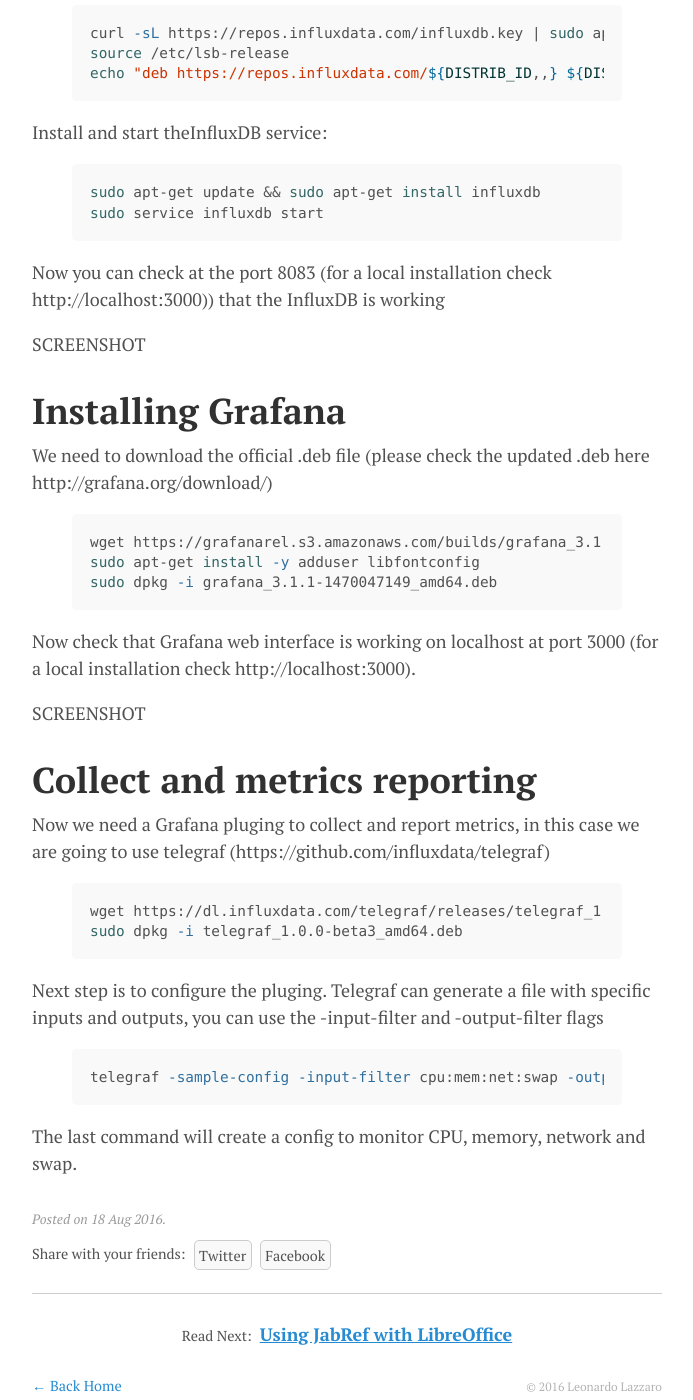
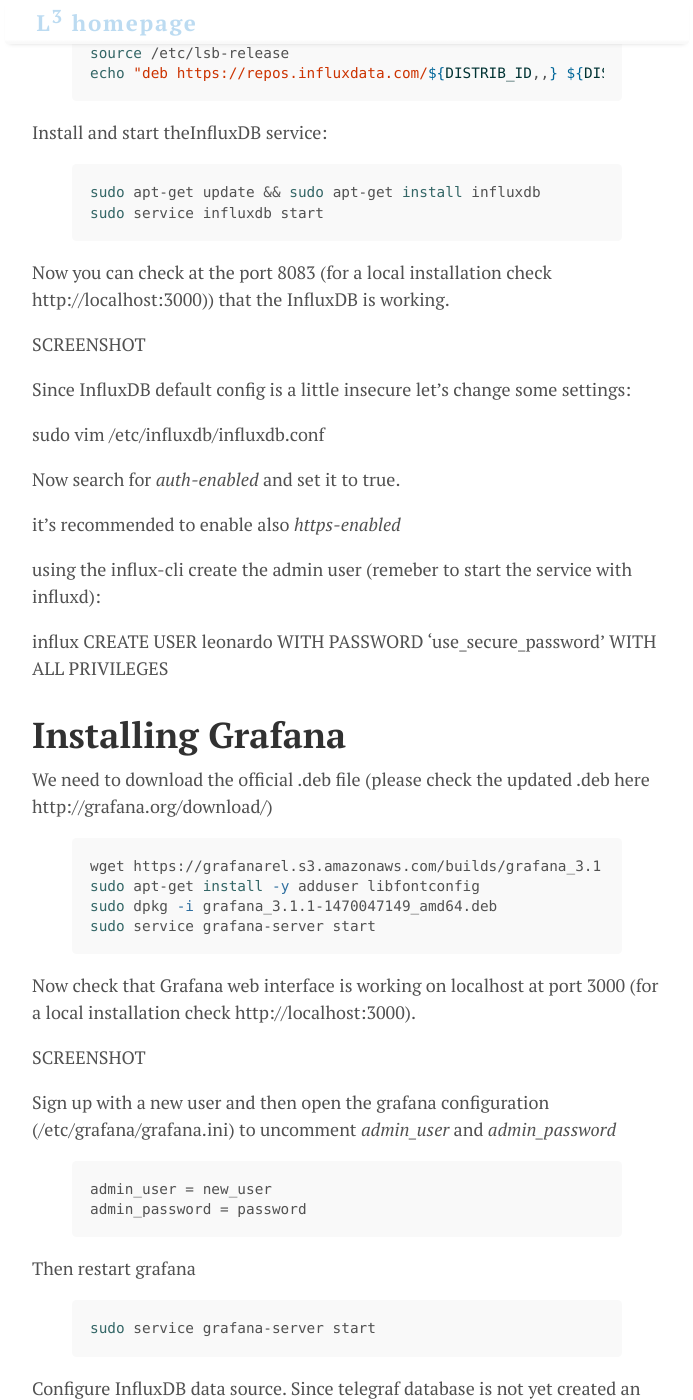
Before and after one commit to llazzaro/llazzaro.github.io, a Jekyll site: the page built from _posts/2016-08-18-Using-grafana-to-monitor-linux-or-to-replace-munin.md, in a window 1280 px wide and 1400 px high, scrolled down 385 px. Shown: the whole window, without its empty margins (293-986 px from the left). Built offline with Jekyll 4.4.1, drawn with Linux system fonts in a browser that asks for light colours; some of the changed text lies outside the part shown.

Commit message:
update post

```diff
--- a/_posts/2016-08-18-Using-grafana-to-monitor-linux-or-to-replace-munin.md
+++ b/_posts/2016-08-18-Using-grafana-to-monitor-linux-or-to-replace-munin.md
@@ -24,9 +24,23 @@
 sudo service influxdb start
 {% endhighlight %}
 
-Now you can check at the port 8083 (for a local installation check http://localhost:3000)) that the InfluxDB is working
+Now you can check at the port 8083 (for a local installation check http://localhost:3000)) that the InfluxDB is working.
 
 SCREENSHOT
+
+Since InfluxDB default config is a little insecure let's change some settings:
+
+
+sudo vim /etc/influxdb/influxdb.conf
+
+Now search for *auth-enabled* and set it to true.
+
+it's recommended to enable also *https-enabled*
+
+using the influx-cli create the admin user (remeber to start the service with influxd):
+
+influx
+CREATE USER leonardo WITH PASSWORD 'use_secure_password' WITH ALL PRIVILEGES
 
 
 # Installing Grafana
@@ -36,9 +50,28 @@
 wget https://grafanarel.s3.amazonaws.com/builds/grafana_3.1.1-1470047149_amd64.deb
 sudo apt-get install -y adduser libfontconfig
 sudo dpkg -i grafana_3.1.1-1470047149_amd64.deb
+sudo service grafana-server start
 {% endhighlight %}
 
 Now check that Grafana web interface is working on localhost at port 3000 (for a local installation check http://localhost:3000).
+
+SCREENSHOT
+
+Sign up with a new user and then open the grafana configuration (/etc/grafana/grafana.ini) to uncomment *admin_user* and *admin_password*
+
+{% highlight bash %}
+admin_user = new_user
+admin_password = password
+{% endhighlight %}
+
+Then restart grafana
+
+{% highlight bash %}
+sudo service grafana-server start
+{% endhighlight %}
+
+Configure InfluxDB data source. Since telegraf database is not yet created an error is expected.
+Add the datasource as the following screenshot shows.
 
 SCREENSHOT
 
@@ -54,7 +87,11 @@
 Next step is to configure the pluging. Telegraf can generate a file with specific inputs and outputs, you can use the -input-filter and -output-filter flags
 
 {% highlight bash %}
-telegraf -sample-config -input-filter cpu:mem:net:swap -output-filter influxdb:kafka
+telegraf -sample-config -input-filter cpu:mem:net:swap -output-filter influxdb:kafka > telegraf.conf
 {% endhighlight %}
 
 The last command will create a config to monitor CPU, memory, network and swap.
+
+Now we need to add telegraf as a service
+
+COMPLETE
```
